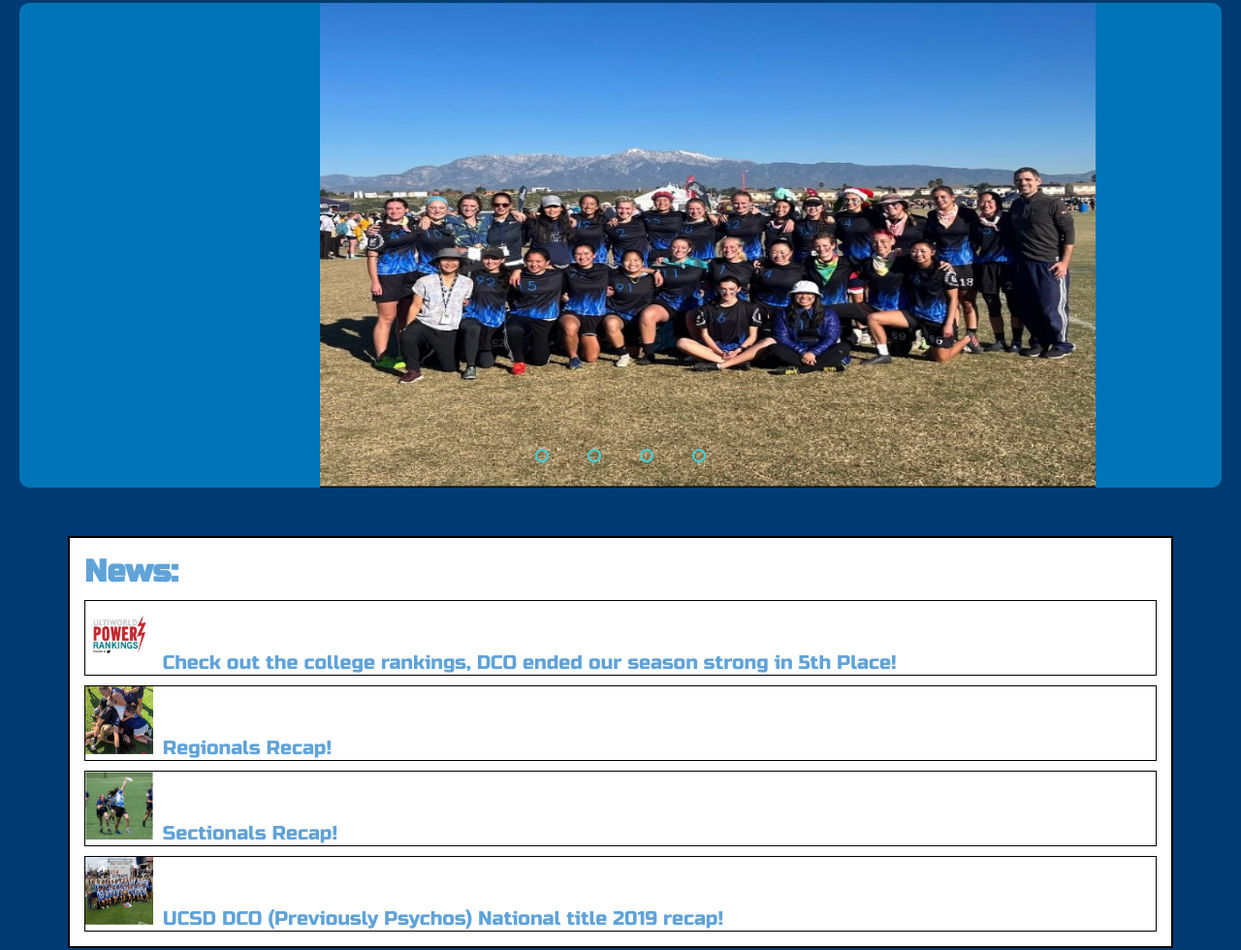
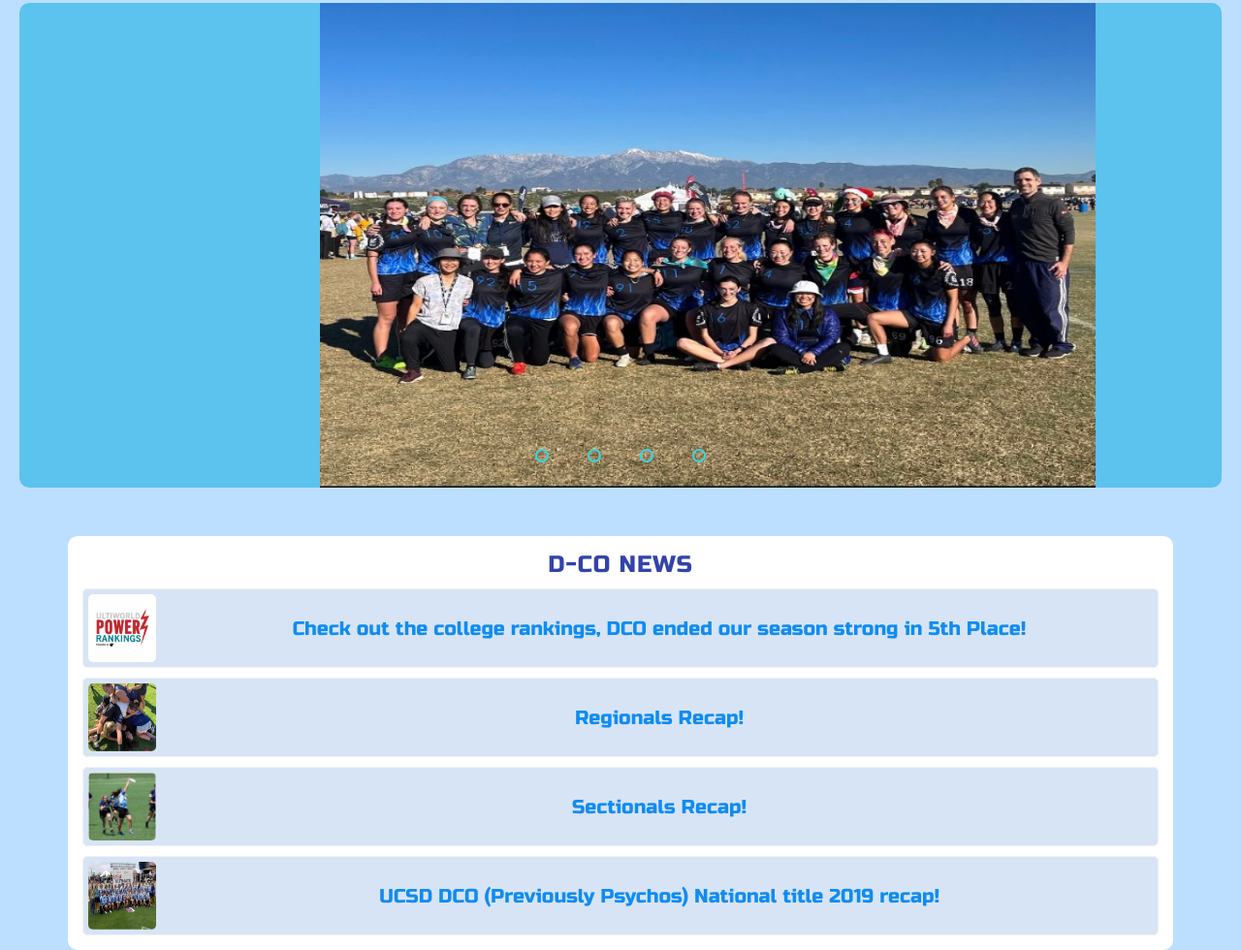
Before and after one commit to abigailshilts/DCO-website, a plain HTML site: page index.html in a window 1280 px wide. Shown: the part 185-1165 px from the top of the page at 97% size. Drawn offline with Linux system fonts and the light colour scheme; a script that the page names is missing.

Commit message:
Fixed the organization/style of the news section

```diff
--- a/index.html
+++ b/index.html
@@ -83,26 +83,30 @@
 
 
         <!-- again, not the prettiest but something ig-->
-        <div class="news">
-          <h1 class="news-txt">News:</h1>
-          <div class="article">
+        <section id="news">
+          <h1 class="news-txt">D-CO NEWS</h1>
+              <article class="article">
                 <!-- IDK the usage rights on the power rankings img should pry look into it-->
                 <img src="img/Power-rankings-img.png" alt="HTML5 Icon" class = "article-img">
                 <a href="https://ultiworld.com/college-rankings/" class="article-link">Check out the college rankings, DCO ended our season strong in 5th Place!</a>
-          </div>
-          <div class="article">
+              </article>
+
+              <article class="article">
                 <img src="img/regionals-2021-recap.jpeg" alt="HTML5 Icon" class = "article-img">
                 <a href="https://recreation.ucsd.edu/sports-clubs-posts/35948/" class="article-link">Regionals Recap!</a>
-          </div>
-          <div class="article">
+              </article>
+
+              <article class="article">
                 <img src="img/sectionals-2021-recap.png" alt="HTML5 Icon" class = "article-img">
                 <a href="https://recreation.ucsd.edu/sports-clubs-posts/35940/" class="article-link">Sectionals Recap!</a>
-          </div>
-          <div class="article">
+              </article>
+
+              <article class="article">
                 <img src="img/DCO-natties-title.jpeg" alt="HTML5 Icon" class = "article-img">
                 <a href="https://collegechampionships.usaultimate.org/2019/05/2019-college-championships-day-four-womens-recap/" class="article-link">UCSD DCO (Previously Psychos) National title 2019 recap!</a>
-          </div>
-        </div>
+              </article>
+
+        </section>
 
 
 
--- a/style.css
+++ b/style.css
@@ -9,12 +9,12 @@
     height: 100%;
     padding: 20px;
     box-sizing: border-box;
-    background-color: #003B73;
+    background-color: #bcdfff;
 
 }
 
 body{
-    background: #003B73;
+    background: #bcdfff;;
     margin: 0;
     padding: 0;
     height: 100vh;
@@ -37,6 +37,7 @@ body{
 
 nav{
     background: black;
+
 }
 
 nav ul{
@@ -46,6 +47,8 @@ nav ul{
     align-items: center;
     justify-content: center;
     font-family: russo;
+    margin: none;
+    padding: none;
 }
 
 nav ul li{
@@ -126,7 +129,7 @@ nav ul li:hover a{
     overflow: hidden;
     padding-left: 25%;
     padding-right: 25%;
-    background: #0074B7;
+    background: #5cc2ee;
 
 
 }
@@ -231,55 +234,63 @@ nav ul li:hover a{
 }
 
 /* start of the news portion */
-.news {
+#news {
     margin: 50px;
-    border-style: solid;
-    border-width: 2px;
+    border-radius: 10px;
     padding: 5px;
-    background: white;
+    background-color: white;
     font-family: russo;
     font-weight: lighter;
 }
 
 .news-txt{
-    color: #60A3D9;
+    color: #3343aa;
     margin: 10px;
+    display: flex;
+    justify-content: center;
+    font-weight: 400;
+    letter-spacing: 1px;
 }
 
 .article {
     margin: 10px;
-    border-style: solid;
-    border-width: 1px;
+    border: 1px rgb(242, 242, 242) solid;
+    background-color: rgb(215, 228, 245);
+    display: flex;
     align-items: center;
+    justify-content: center;
+    border-radius: 5px;
 
-}
-
-a.article-link {
-    color: #60A3D9;
-    text-decoration: none;
-    font-size: 20px;
-    display: inline;
-    padding-left: 5px;
-}
-
-a.article-link:hover {
-    color: #BFD7ED;
-}
-
-a.article-link:visited {
-    color: #003B73;
 }
 
 .article-img {
     width: 70px;
     height: 70px;
-    display: inline-block;
+    display: flex;
+    border-radius: 5px;
+    margin: 5px;
 }
 
-.article-img, .article-link{
-    align-self: center;
+.article-link {
+    color: #108cf1;
+    text-decoration: none;
+    font-size: 20px;
+    display: flex;
+    justify-content: center;
+    flex-grow: 2;
+    transition: color .25s ease-in-out;
 }
 
+.article-link:hover {
+    color: #BFD7ED;
+}
+
+
+
+
+
+
+/*Captain's page here  */
 .cu-title {
     color: white;
     text-align: center;
```
Lines whose indentation alone changed are shown as unchanged.
